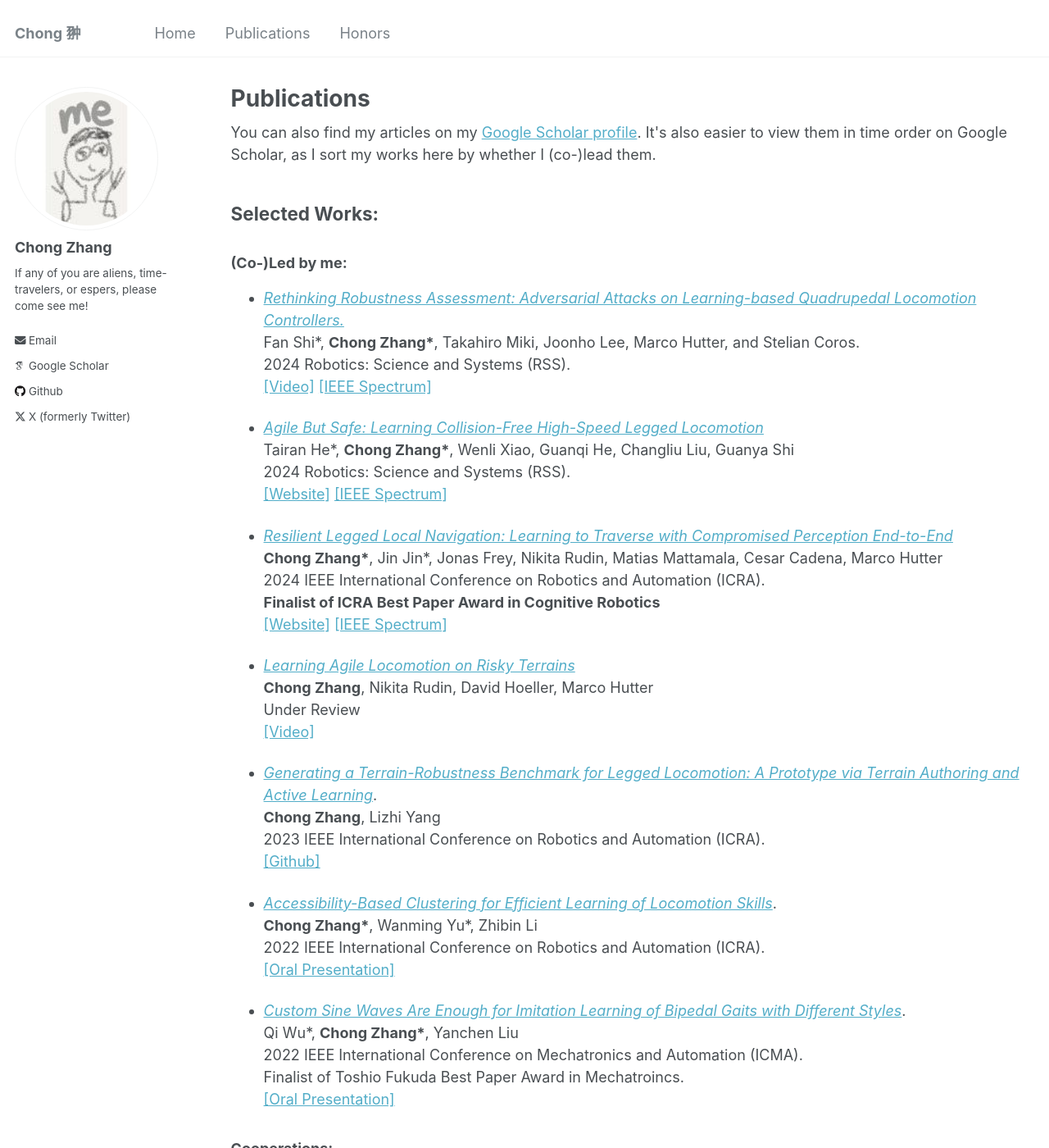
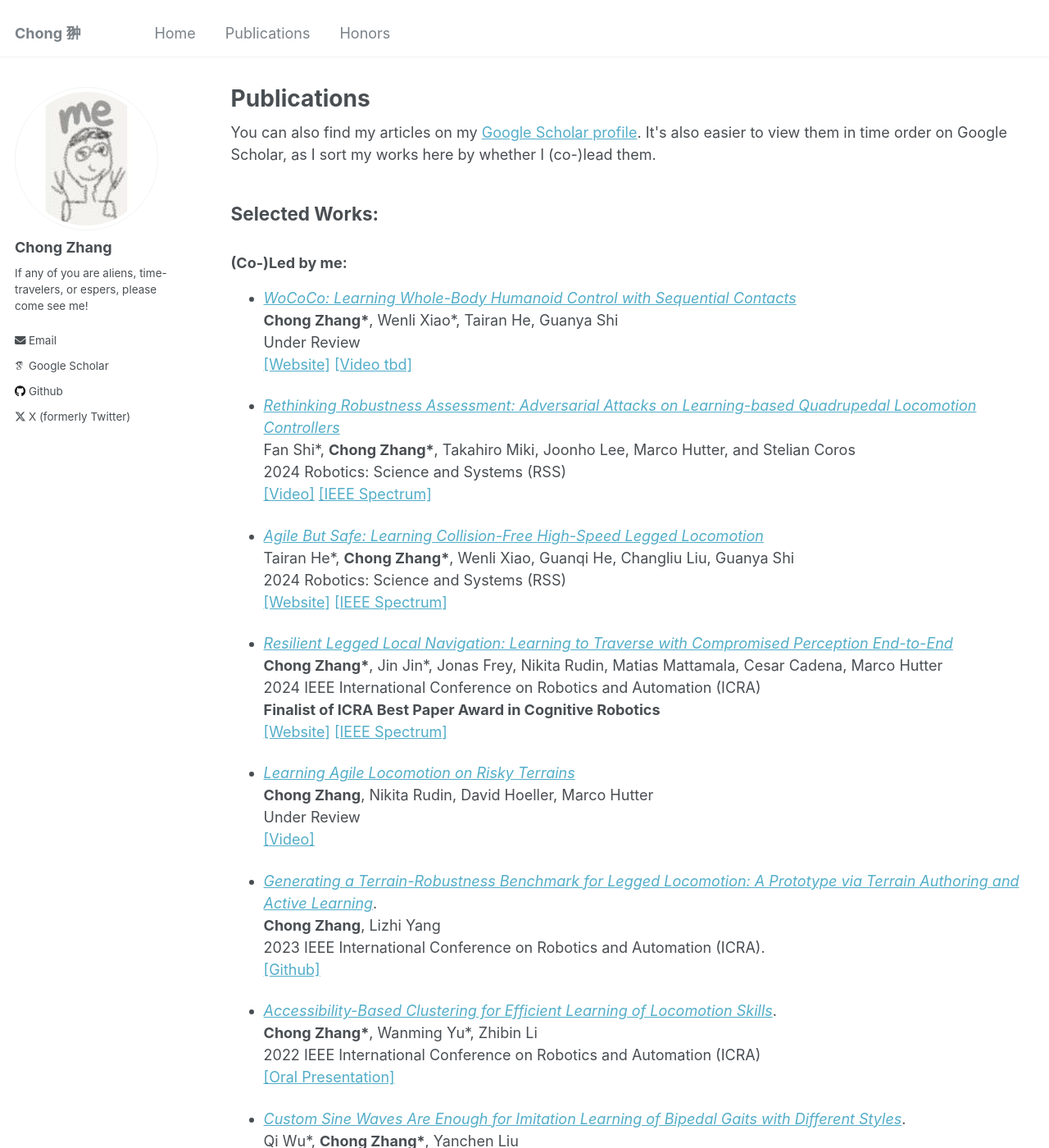
Before and after one commit to zita-ch/zita-ch.github.io, a Jekyll site: the page built from _pages/publications.md, in a window 1280 px wide and 1400 px high. Shown: the whole window at 82% size. Built offline with Jekyll 4.4.1, drawn with Linux system fonts in a browser that asks for light colours; some web fonts are replaced; some of the changed text lies outside the part shown.

Commit message:
add wococo and omni h2o, and update some format

```diff
--- a/_pages/publications.md
+++ b/_pages/publications.md
@@ -17,20 +17,24 @@ author_profile: true
 
 ### (Co-)Led by me:
 
++ [_WoCoCo: Learning Whole-Body Humanoid Control with Sequential Contacts_](tbd)
+  **Chong Zhang\***, Wenli Xiao\*, Tairan He, Guanya Shi
+  Under Review
+  [\[Website\]](https://lecar-lab.github.io/wococo/) [\[Video tbd\]](/)
 
-+ [_Rethinking Robustness Assessment: Adversarial Attacks on Learning-based Quadrupedal Locomotion Controllers._](https://arxiv.org/abs/2405.12424)
-  Fan Shi\*, **Chong Zhang\***, Takahiro Miki, Joonho Lee, Marco Hutter, and Stelian Coros.
-  2024 Robotics: Science and Systems (RSS).
++ [_Rethinking Robustness Assessment: Adversarial Attacks on Learning-based Quadrupedal Locomotion Controllers_](https://arxiv.org/abs/2405.12424)
+  Fan Shi\*, **Chong Zhang\***, Takahiro Miki, Joonho Lee, Marco Hutter, and Stelian Coros
+  2024 Robotics: Science and Systems (RSS)
   [\[Video\]](https://www.youtube.com/watch?v=WMgUrhZ2Tps) [\[IEEE Spectrum\]](https://spectrum.ieee.org/video-friday-multitasking)
 
 + [_Agile But Safe: Learning Collision-Free High-Speed Legged Locomotion_](https://arxiv.org/pdf/2401.17583.pdf)
   Tairan He\*, **Chong Zhang\***, Wenli Xiao, Guanqi He, Changliu Liu, Guanya Shi
-  2024 Robotics: Science and Systems (RSS).
+  2024 Robotics: Science and Systems (RSS)
   [\[Website\]](https://agile-but-safe.github.io/) [\[IEEE Spectrum\]](https://spectrum.ieee.org/video-friday-agile-but-safe)
 
 + [_Resilient Legged Local Navigation: Learning to Traverse with Compromised Perception End-to-End_](https://arxiv.org/pdf/2310.03581.pdf)
   **Chong Zhang\***, Jin Jin\*, Jonas Frey, Nikita Rudin, Matias Mattamala, Cesar Cadena, Marco Hutter
-  2024 IEEE International Conference on Robotics and Automation (ICRA).
+  2024 IEEE International Conference on Robotics and Automation (ICRA)
   **Finalist of ICRA Best Paper Award in Cognitive Robotics**
   [\[Website\]](https://sites.google.com/leggedrobotics.com/resilient-navigation) [\[IEEE Spectrum\]](https://spectrum.ieee.org/video-friday-punch-out)
 
@@ -46,18 +50,23 @@ author_profile: true
 
 + [_Accessibility-Based Clustering for Efficient Learning of Locomotion Skills_](https://arxiv.org/abs/2109.11191).
   **Chong Zhang\***, Wanming Yu\*, Zhibin Li
-  2022 IEEE International Conference on Robotics and Automation (ICRA).
+  2022 IEEE International Conference on Robotics and Automation (ICRA)
    [\[Oral Presentation\]](/files/ICRA22_2387.mp4)
 
 + [_Custom Sine Waves Are Enough for Imitation Learning of Bipedal Gaits with Different Styles_](https://arxiv.org/pdf/2204.04157.pdf).
   Qi Wu\*, **Chong Zhang\***, Yanchen Liu
-  2022 IEEE International Conference on Mechatronics and Automation (ICMA).
-  Finalist of Toshio Fukuda Best Paper Award in Mechatroincs.
+  2022 IEEE International Conference on Mechatronics and Automation (ICMA)
+  Finalist of Toshio Fukuda Best Paper Award in Mechatroincs
   [\[Oral Presentation\]](/files/icma2022oral_compressed.pdf)
 
 
 ### Cooperations:
 
++ [_OmniH2O: Universal and Dexterous Human-to-Humanoid Whole-Body Teleoperation and Learning_](https://omni.human2humanoid.com/resources/OmniH2O_paper.pdf)
+  Tairan He\*, Zhengyi Luo\*, Xialin He\*, Wenli Xiao, **Chong Zhang**, Weinan Zhang, Kris Kitani, Changliu Liu, Guanya Shi
+  Under Review
+  [\[Website: omni.human2humanoid.com\]](https://omni.human2humanoid.com/)
+
 + [_Learning Human-to-Humanoid Real-Time Whole-Body Teleoperation_](https://human2humanoid.com/resources/H2O_paper.pdf)
   Tairan He\*, Zhengyi Luo\*, Wenli Xiao, **Chong Zhang**, Kris Kitani, Changliu Liu, Guanya Shi
   Under Review
```
